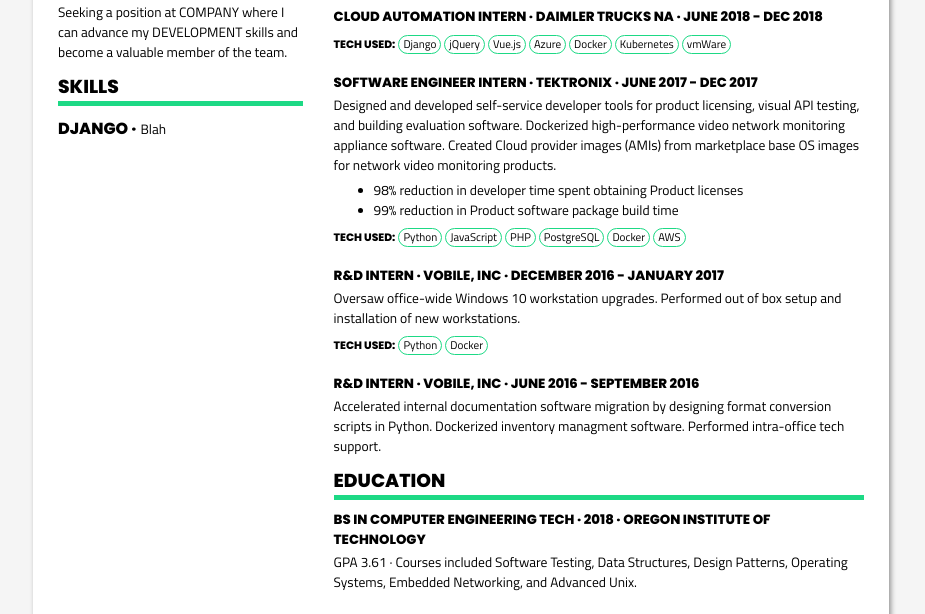
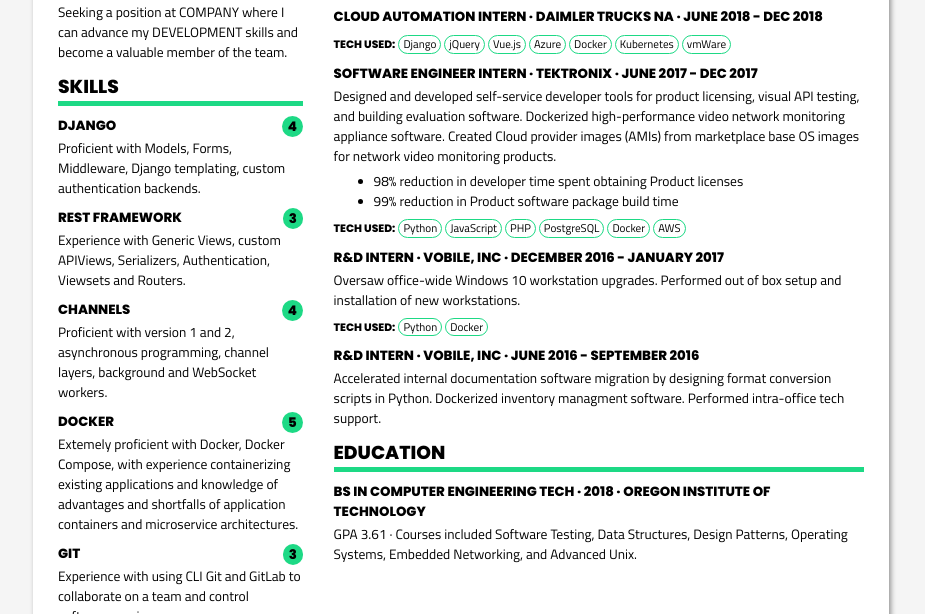
Before and after one commit to 3jackdaws/resume-generator, a plain HTML site: page resume.html in a window 1280 px wide. Shown: the part 183-797 px from the top of the page, without its empty margins (179-1104 px from the left). Drawn offline with nearby package versions, Linux system fonts and the light colour scheme.

Commit message:
Add skill level display

```diff
--- a/components.js
+++ b/components.js
@@ -53,7 +53,11 @@ Vue.component("skills", {
         <div class='section'>
             <h3 class="header">Skills</h3>
             <div v-for='skill in data' class='sub-section'>
-                <h4 class="inline-header">{{ skill.name }} &middot;</h4>
+                <h5 class="header">
+                    {{ skill.name }}
+                    <div class="proficiency-level">{{ skill.level }}</div>
+                </h5>
+
                 <span>{{ skill.desc }}</span>
             </div>
         </div>
--- a/data.js
+++ b/data.js
@@ -29,7 +29,6 @@ DATA = {
                 "Docker",
                 "Kubernetes",
                 "vmWare",
-
             ]
         },
         {
@@ -85,7 +84,37 @@ DATA = {
         {
             name:"Django",
             level:4,
-            desc:"Blah"
+            desc:"Proficient with Models, Forms, Middleware, Django templating, custom authentication backends."
+        },
+        {
+            name:"REST Framework",
+            level:3,
+            desc:"Experience with Generic Views, custom APIViews, Serializers, Authentication, Viewsets and Routers."
+        },
+        {
+            name:"Channels",
+            level:4,
+            desc:"Proficient with version 1 and 2, asynchronous programming, channel layers, background and WebSocket workers."
+        },
+        {
+            name:"Docker",
+            level:5,
+            desc:"Extemely proficient with Docker, Docker Compose, with experience containerizing existing applications and knowledge of advantages and shortfalls of application containers and microservice architectures."
+        },
+        {
+            name:"Git",
+            level:3,
+            desc:"Experience with using CLI Git and GitLab to collaborate on a team and control software versions."
+        },
+        {
+            name:"Python",
+            level:5,
+            desc:"Extreme proficiency with Python, its constructs, best practices, advantages and shortfalls.  Extensive knowledge of available libraries, inner workings of the cpython interpreter, and available package management tools."
+        },
+        {
+            name:"JavaScript",
+            level:3,
+            desc:"Proficiency with front-end JavaScript, the DOM, and operation of the JavaScript runtime environment."
         },
 
     ]
--- a/resume.css
+++ b/resume.css
@@ -77,7 +77,7 @@ h1{
 .inline-header{
     display: inline-block;
     margin-top: 5px;
-    margin-bottom: 10px;
+    margin-bottom: -2px;
 }
 
 div.column{
@@ -96,6 +96,15 @@ div.column{
     border-radius: 500em;
     margin-left: 3px;
     line-height: 1.5em;
+}
+
+div.proficiency-level{
+    background-color: #1dd985;
+    padding: 0 6px;
+    display: inline-block;
+    border-radius: 500em;
+    line-height: 1.6em;
+    float:right;
 }
 
 p,span{
```
